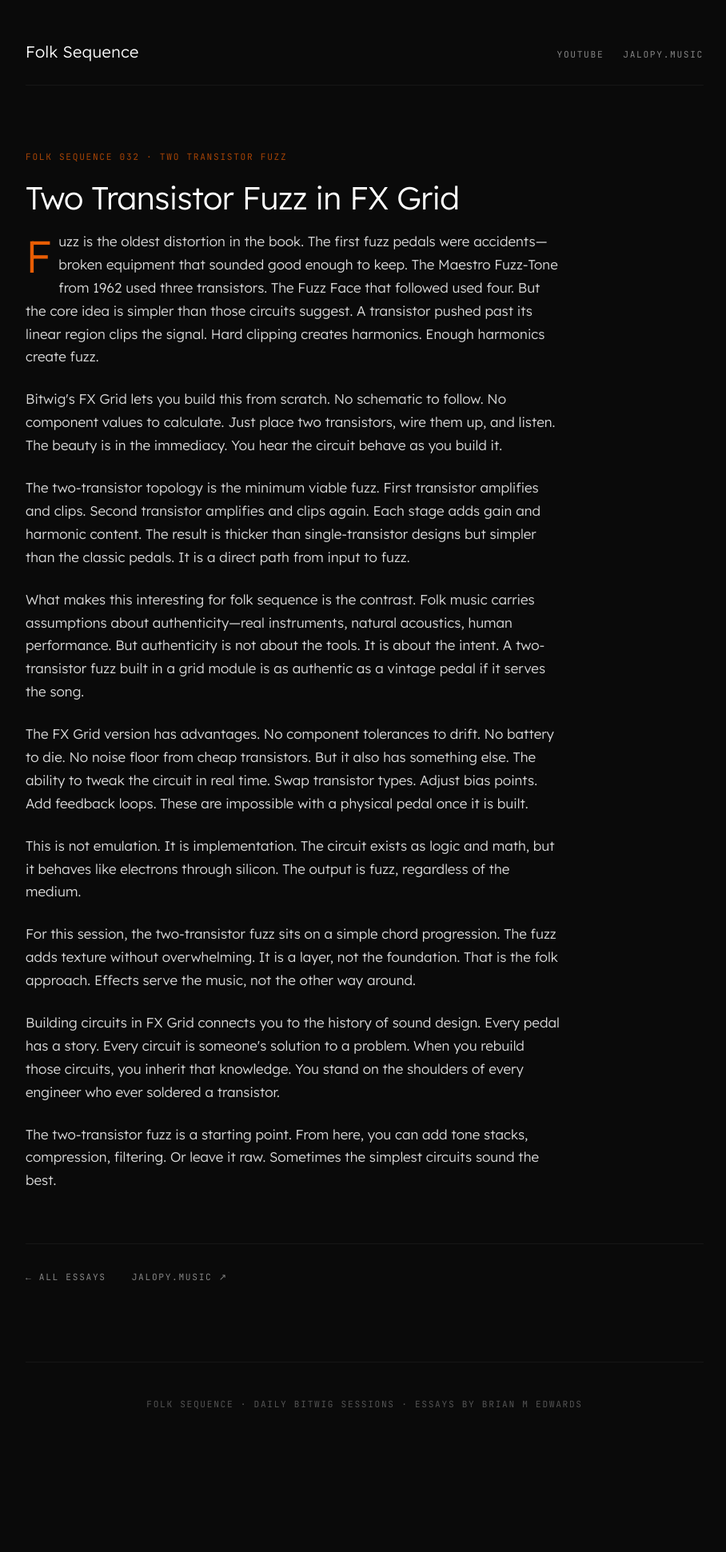
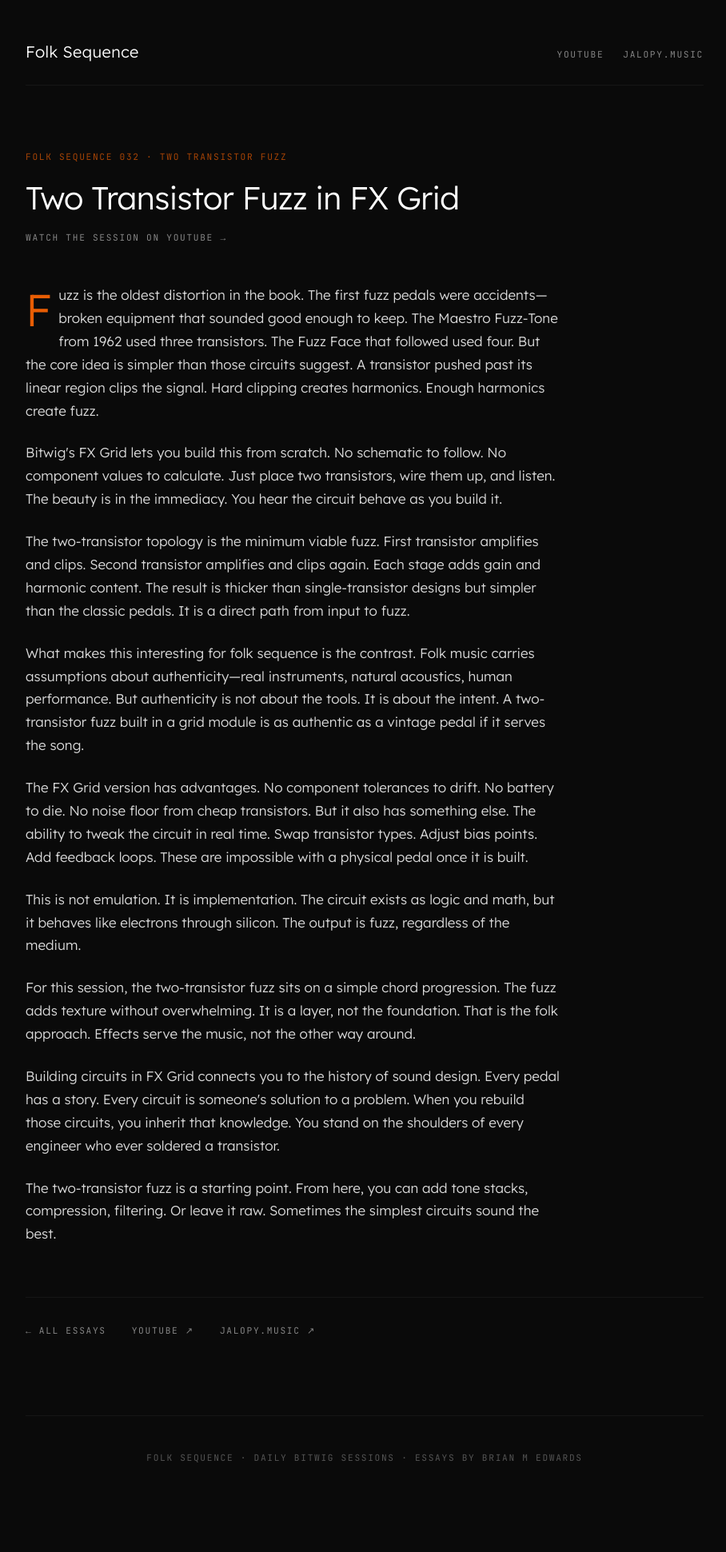
Before and after one commit to folk-sequence/folk-sequence.github.io, a Jekyll site: the page built from 032-two-transistor-fuzz-in-fx-grid.md, in a window 1280 px wide. Shown: the whole page at 80% size, without its empty margins (184-1092 px from the left). Built offline with Jekyll 4.4.1, drawn with Linux system fonts in a browser that asks for light colours; before the commit the page ends 1874 px from its top, so only the background shows below that; part of the change alters nothing that is shown.

Commit message:
Add YouTube link to 032-two-transistor-fuzz-in-fx-grid.md

```diff
--- a/032-two-transistor-fuzz-in-fx-grid.md
+++ b/032-two-transistor-fuzz-in-fx-grid.md
@@ -4,6 +4,7 @@ title: "Two Transistor Fuzz in FX Grid"
 episode: "032"
 topic: "Two transistor fuzz"
 description: "Two Transistor Fuzz in FX Grid — companion essay for Folk Sequence 032"
+youtube: "https://youtu.be/uNTAsyq4s6w"
 ---
 
 Fuzz is the oldest distortion in the book. The first fuzz pedals were accidents—broken equipment that sounded good enough to keep. The Maestro Fuzz-Tone from 1962 used three transistors. The Fuzz Face that followed used four. But the core idea is simpler than those circuits suggest. A transistor pushed past its linear region clips the signal. Hard clipping creates harmonics. Enough harmonics create fuzz.
```
